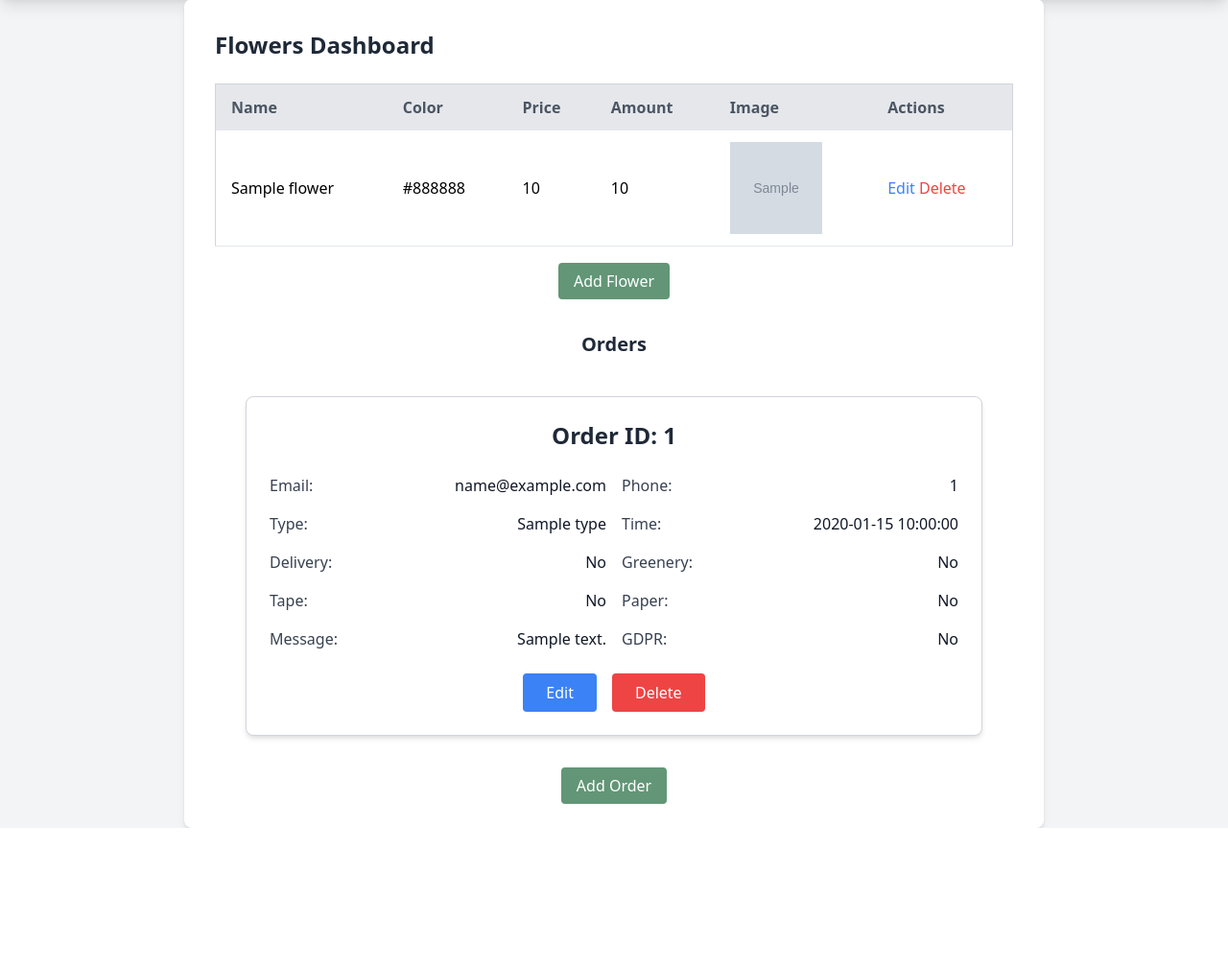
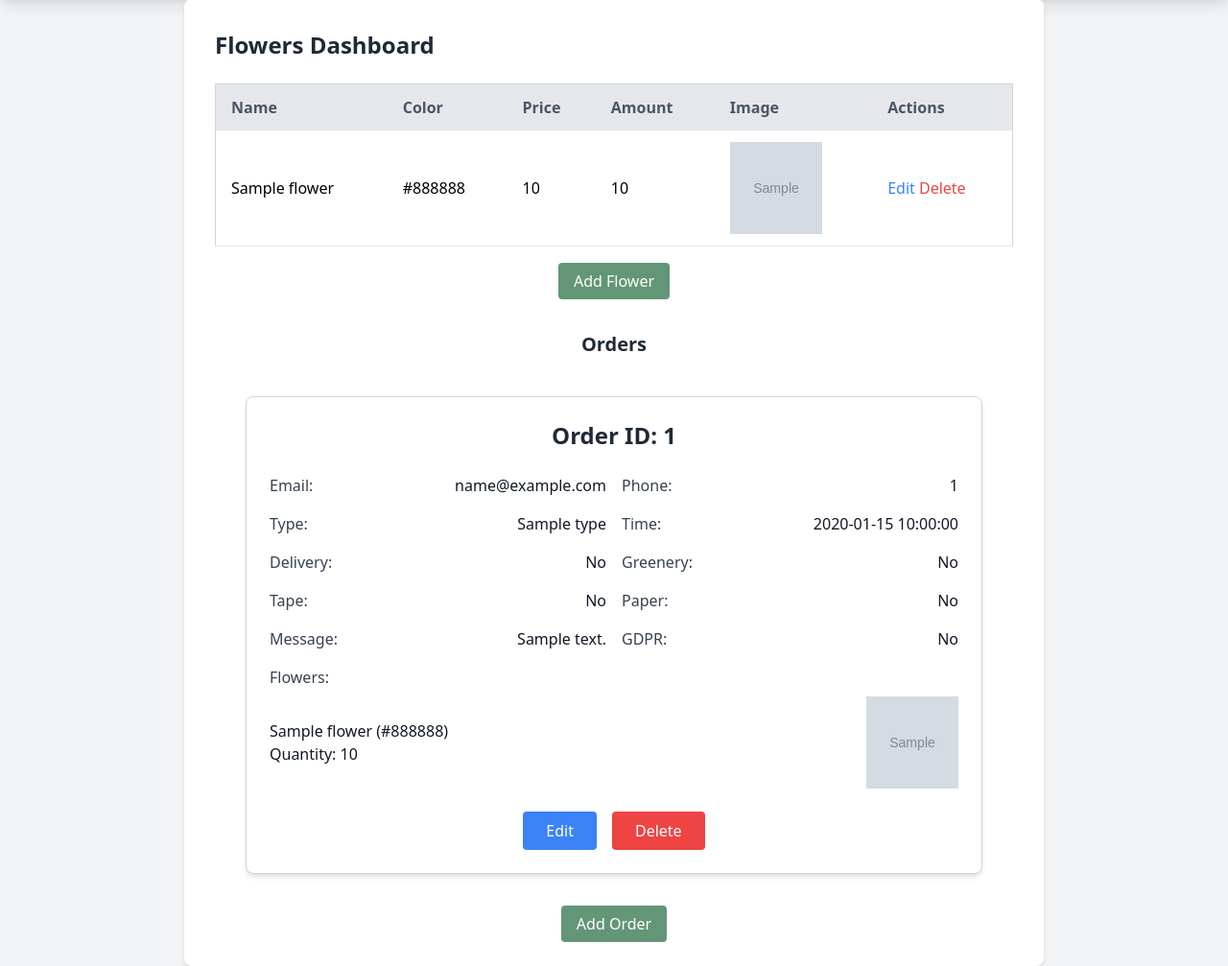
Before and after one commit to prpicleonarda/LaPo, a Flask app: template templates/view_orders.html in a window 1280 px wide. Shown: the part 65-1072 px from the top of the page at 96% size. Before the commit the page ends 928 px from the top, so only its background shows below. Run offline with Flask 3, Linux system fonts and the light colour scheme; the template is opened without the code that fills it: most values are stand-ins (such as "Sample title", 1, 10 or a date in 2020); grey boxes marked "Sample" are stand-in pictures.

Commit message:
added the pictures and display of chosen flowers

```diff
--- a/templates/view_orders.html
+++ b/templates/view_orders.html
@@ -240,9 +240,9 @@
               <h3 class="text-2xl font-bold text-gray-800 mb-2">
                 Order ID: {{ order.id }}
               </h3>
-              <!-- Optional: Add image if needed here -->
             </div>
             <div class="grid grid-cols-1 gap-4 md:grid-cols-2">
+              <!-- Displaying existing order fields -->
               <div class="flex flex-col md:flex-row justify-between">
                 <p class="font-medium text-gray-700">Email:</p>
                 <p class="text-gray-900">{{ order.email }}</p>
@@ -290,6 +290,35 @@
                 <p class="text-gray-900">{{ 'Yes' if order.gdrp else 'No' }}</p>
               </div>
             </div>
+
+            <!-- Displaying flowers with image links -->
+            <div class="mt-4">
+              <h4 class="font-medium text-gray-700 mb-2">Flowers:</h4>
+              <div class="space-y-4">
+                {% for order_flower in order.flower_ids %}
+                <div
+                  class="flex flex-col md:flex-row justify-between items-center gap-4"
+                >
+                  <div class="flex flex-col">
+                    <p class="text-gray-900">
+                      {{ order_flower.flower.name }} ({{
+                      order_flower.flower.color }})
+                    </p>
+                    <p class="text-gray-900">
+                      Quantity: {{ order_flower.quantity }}
+                    </p>
+                  </div>
+                  <img
+                    src="{{ order_flower.flower.image_link }}"
+                    alt="{{ order_flower.flower.name }}"
+                    class="w-24 h-24 object-cover"
+                  />
+                </div>
+                {% endfor %}
+              </div>
+            </div>
+
+            <!-- Edit and Delete Buttons -->
             <div class="flex justify-center gap-4 mt-6">
               <button
                 onclick="openModal('edit-order-modal-{{ order.id }}')"
@@ -613,32 +642,6 @@
     </div>
     {% endfor %}
 
-    <div id="delete-confirmation-modal" class="modal">
-      <div class="modal-content">
-        <span onclick="closeModal('delete-confirmation-modal')" class="close"
-          >&times;</span
-        >
-        <h2 class="text-xl font-bold text-gray-800 mb-6">Are you sure?</h2>
-        <p class="text-gray-700 mb-6">
-          Do you really want to delete this item? This action cannot be undone.
-        </p>
-        <div class="text-center">
-          <button
-            id="confirm-delete"
-            class="bg-red-500 text-white px-6 py-2 rounded hover:bg-red-700 transition"
-          >
-            Delete
-          </button>
-          <button
-            onclick="closeModal('delete-confirmation-modal')"
-            class="bg-gray-500 text-white px-6 py-2 rounded hover:bg-gray-700 transition"
-          >
-            Cancel
-          </button>
-        </div>
-      </div>
-    </div>
-
     <script>
       function openModal(modalId) {
         document.getElementById(modalId).classList.add("open");
@@ -646,12 +649,6 @@
 
       function closeModal(modalId) {
         document.getElementById(modalId).classList.remove("open");
-      }
-
-      function confirmDelete() {
-        return confirm(
-          "Are you sure you want to delete this item? This action cannot be undone."
-        );
       }
 
       document.querySelectorAll(".modal .close").forEach((button) => {
```
Also changed, not shown: lapo.sqlite.
